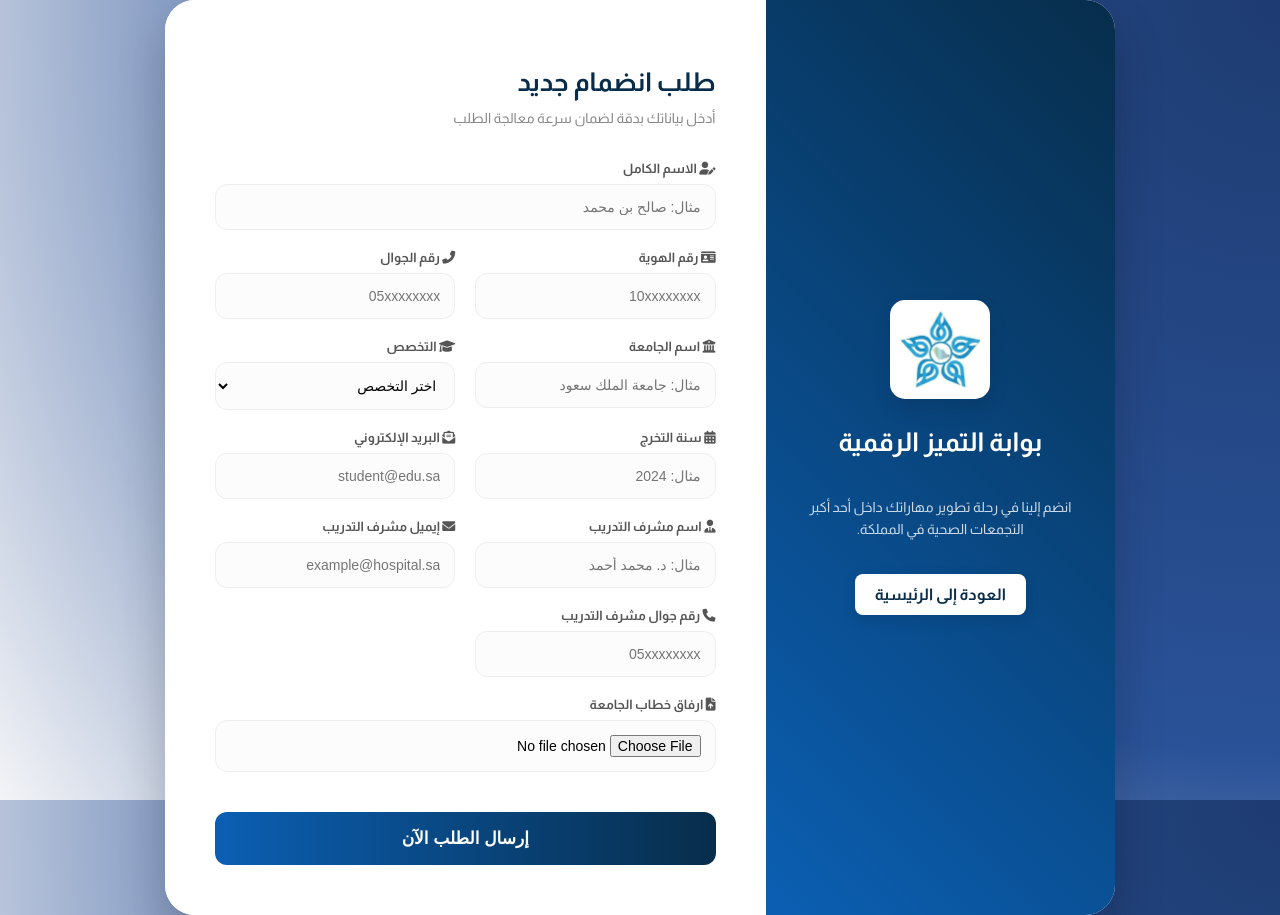
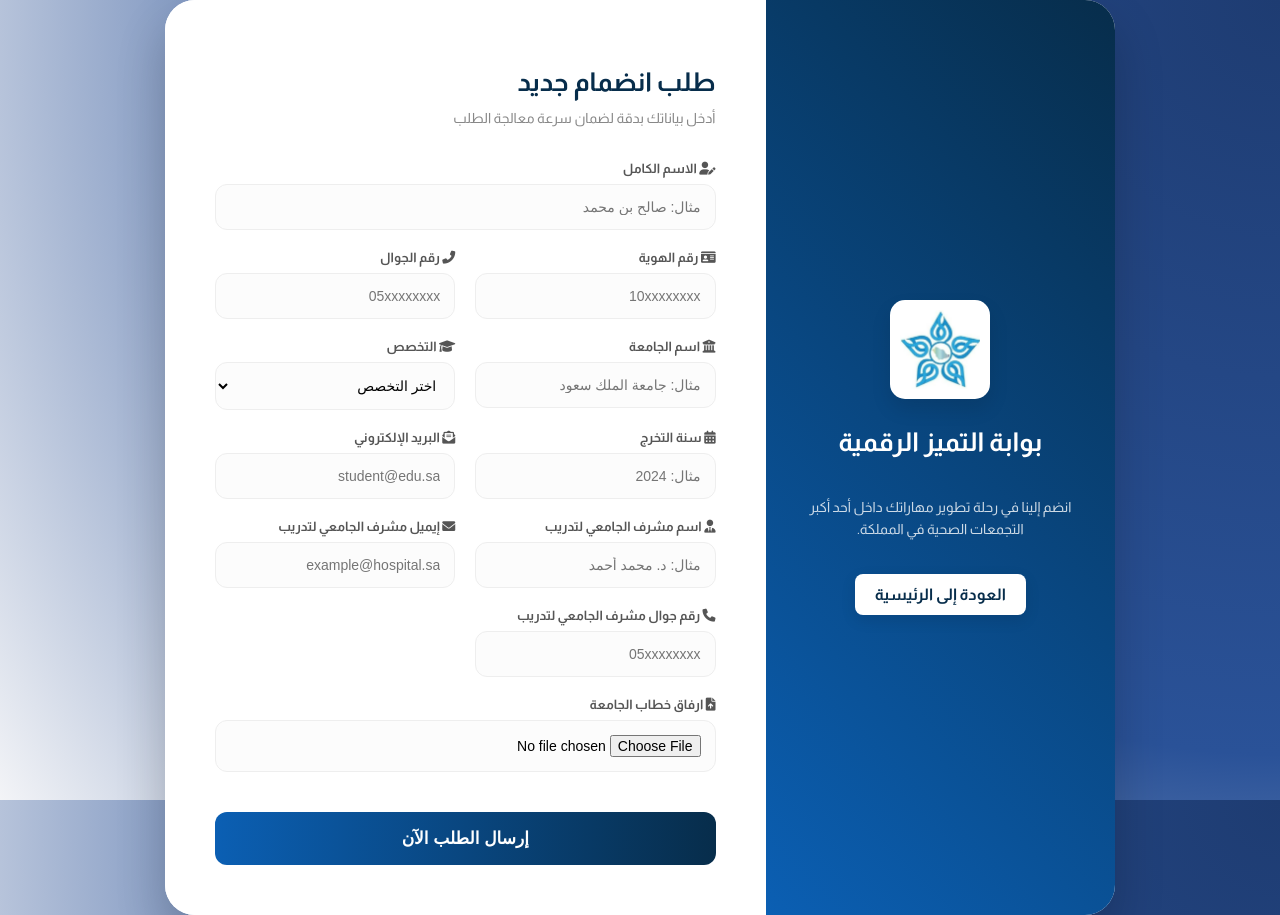
Before and after one commit to noouff4949-eng/KFMC.system, a Flask app: page /apply in a window 1280 px wide. Run offline with Flask 3, Linux system fonts and the light colour scheme; some libraries are stand-ins or nearby versions.

Commit message:
Update Apply.html

```diff
--- a/templates/Apply.html
+++ b/templates/Apply.html
@@ -91,17 +91,17 @@
 
                 <!-- مشرف التدريب -->
                 <div class="input-box">
-                    <label><i class="fas fa-user-tie"></i> اسم مشرف التدريب</label>
+                    <label><i class="fas fa-user-tie"></i> اسم مشرف الجامعي لتدريب</label>
                     <input type="text" name="supervisor_name" placeholder="مثال: د. محمد أحمد" required>
                 </div>
 
                 <div class="input-box">
-                    <label><i class="fas fa-envelope"></i> إيميل مشرف التدريب</label>
+                    <label><i class="fas fa-envelope"></i> إيميل مشرف الجامعي لتدريب</label>
                     <input type="email" name="supervisor_email" placeholder="example@hospital.sa" required>
                 </div>
 
                 <div class="input-box">
-                    <label><i class="fas fa-phone"></i> رقم جوال مشرف التدريب</label>
+                    <label><i class="fas fa-phone"></i> رقم جوال مشرف الجامعي لتدريب</label>
                     <input type="text" name="supervisor_phone" maxlength="10" placeholder="05xxxxxxxx" required>
                 </div>
 
```
